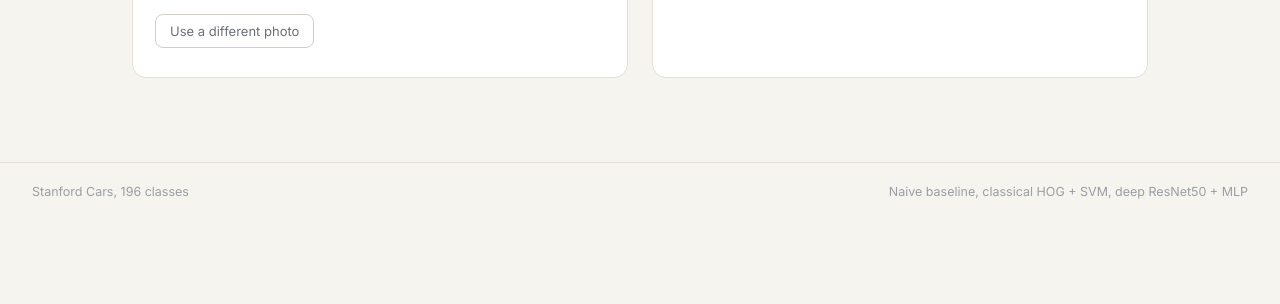
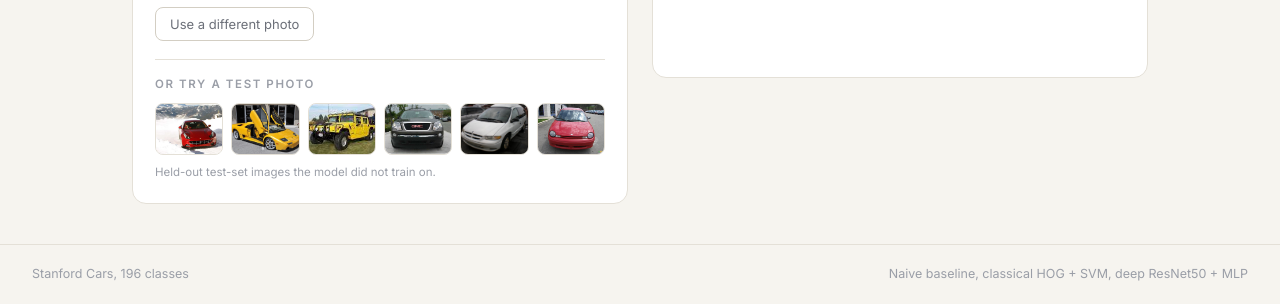
Before and after one commit to hanfuzhao/Module1-CarRecognition, a Flask app: page / in a window 1280 px wide. Shown: the part 578-882 px from the top of the page. Before the commit the page ends 777 px from the top, so only its background shows below. Run offline with Flask 3, Linux system fonts and the light colour scheme.

Commit message:
Add clickable test-set sample photos to the app
Six held-out test-set images (Ferrari, Lamborghini, Hummer, GMC, Dodge,
Plymouth) under static/samples. Clicking one runs it through the model, so a
grader can try the demo without uploading a photo. Test images only, not
training data.

```diff
--- a/static/css/style.css
+++ b/static/css/style.css
@@ -164,6 +164,27 @@ body {
 }
 .btn-ghost:hover { color: var(--ink); border-color: var(--ink); }
 
+/* Samples */
+.samples { margin-top: 18px; padding-top: 16px; border-top: 1px solid var(--hairline); }
+.samples-label {
+    display: block;
+    font-size: 11.5px; text-transform: uppercase; letter-spacing: 0.14em;
+    color: var(--faint); font-weight: 600; margin-bottom: 10px;
+}
+.samples-row { display: grid; grid-template-columns: repeat(6, 1fr); gap: 8px; }
+.sample {
+    padding: 0; border: 1px solid var(--hairline); border-radius: 8px;
+    background: none; cursor: pointer; overflow: hidden; aspect-ratio: 4 / 3;
+    transition: border-color .15s, transform .15s;
+}
+.sample img { width: 100%; height: 100%; object-fit: cover; display: block; }
+.sample:hover { border-color: var(--accent); transform: translateY(-2px); }
+.samples-note { display: block; font-size: 11.5px; color: var(--faint); margin-top: 9px; }
+
+@media (max-width: 760px) {
+    .samples-row { grid-template-columns: repeat(3, 1fr); }
+}
+
 /* Empty / loading */
 .empty-state {
     flex: 1;
--- a/static/js/app.js
+++ b/static/js/app.js
@@ -28,6 +28,15 @@ document.addEventListener('DOMContentLoaded', function () {
 
     imageInput.addEventListener('change', (e) => {
         if (e.target.files.length) handleImageSelect(e.target.files[0]);
+    });
+
+    document.querySelectorAll('.sample').forEach((btn) => {
+        btn.addEventListener('click', () => {
+            fetch(btn.dataset.src)
+                .then((r) => r.blob())
+                .then((blob) => handleImageSelect(new File([blob], 'sample.jpg', { type: blob.type || 'image/jpeg' })))
+                .catch(() => showError('Could not load the sample image.'));
+        });
     });
 
     changeBtn.addEventListener('click', (e) => {
--- a/templates/index.html
+++ b/templates/index.html
@@ -44,6 +44,19 @@
                     <img id="previewImg" src="" alt="Uploaded car">
                     <button id="changeBtn" class="btn-ghost" type="button">Use a different photo</button>
                 </div>
+
+                <div class="samples">
+                    <span class="samples-label">Or try a test photo</span>
+                    <div class="samples-row">
+                        <button class="sample" type="button" data-src="{{ url_for('static', filename='samples/4_Ferrari_FF_Coupe_2012.jpg') }}"><img src="{{ url_for('static', filename='samples/4_Ferrari_FF_Coupe_2012.jpg') }}" alt="Ferrari"></button>
+                        <button class="sample" type="button" data-src="{{ url_for('static', filename='samples/6_Lamborghini_Diablo_Coupe_2001.jpg') }}"><img src="{{ url_for('static', filename='samples/6_Lamborghini_Diablo_Coupe_2001.jpg') }}" alt="Lamborghini"></button>
+                        <button class="sample" type="button" data-src="{{ url_for('static', filename='samples/2_AM_General_Hummer_SUV_2000.jpg') }}"><img src="{{ url_for('static', filename='samples/2_AM_General_Hummer_SUV_2000.jpg') }}" alt="Hummer"></button>
+                        <button class="sample" type="button" data-src="{{ url_for('static', filename='samples/5_GMC_Acadia_SUV_2012.jpg') }}"><img src="{{ url_for('static', filename='samples/5_GMC_Acadia_SUV_2012.jpg') }}" alt="GMC Acadia"></button>
+                        <button class="sample" type="button" data-src="{{ url_for('static', filename='samples/3_Dodge_Caravan_Minivan_1997.jpg') }}"><img src="{{ url_for('static', filename='samples/3_Dodge_Caravan_Minivan_1997.jpg') }}" alt="Dodge Caravan"></button>
+                        <button class="sample" type="button" data-src="{{ url_for('static', filename='samples/1_Plymouth_Neon_Coupe_1999.jpg') }}"><img src="{{ url_for('static', filename='samples/1_Plymouth_Neon_Coupe_1999.jpg') }}" alt="Plymouth Neon"></button>
+                    </div>
+                    <span class="samples-note">Held-out test-set images the model did not train on.</span>
+                </div>
             </section>
 
             <section class="panel">
```
Also changed, not shown: static/samples/1_Plymouth_Neon_Coupe_1999.jpg (added), static/samples/2_AM_General_Hummer_SUV_2000.jpg (added), static/samples/3_Dodge_Caravan_Minivan_1997.jpg (added), static/samples/4_Ferrari_FF_Coupe_2012.jpg (added), static/samples/5_GMC_Acadia_SUV_2012.jpg (added), static/samples/6_Lamborghini_Diablo_Coupe_2001.jpg (added).
